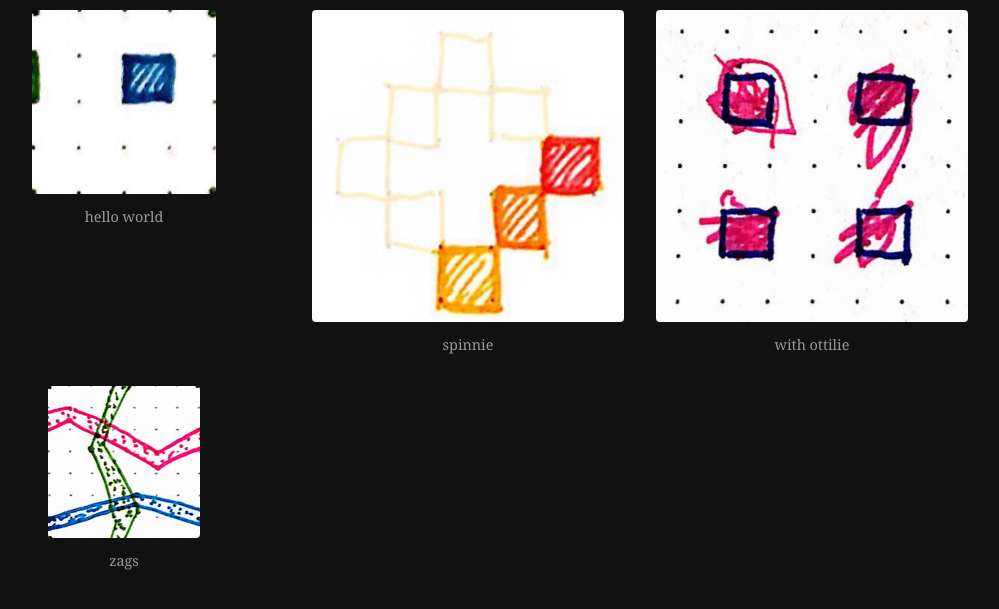
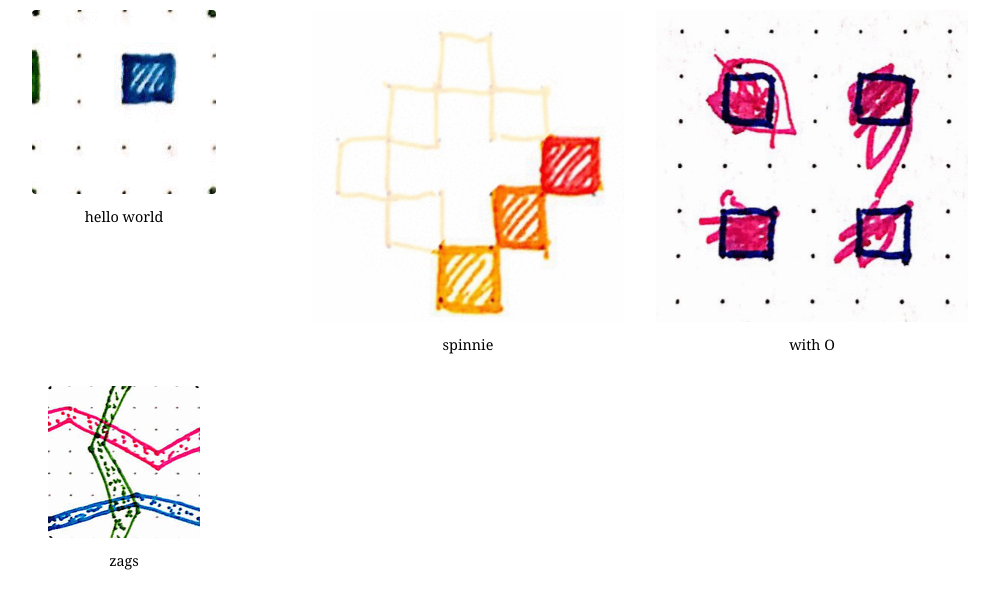
Before and after one commit to stringertheory/hand-drawn-gifs, a plain HTML site: page index.html in a window 1280 px wide. Shown: the part 93-702 px from the top of the page, without its empty margins (172-1171 px from the left). Drawn offline with Linux system fonts and the light colour scheme.

Commit message:
change color

```diff
--- a/index.html
+++ b/index.html
@@ -7,8 +7,6 @@
   <style>
     * { margin: 0; padding: 0; box-sizing: border-box; }
     body {
-      background: #111;
-      color: #eee;
       font-family: Georgia, serif;
       padding: 2rem;
     }
@@ -34,7 +32,6 @@
     }
     .gallery figcaption {
       margin-top: 0.5rem;
-      color: #999;
       font-size: 0.9rem;
     }
   </style>
@@ -52,7 +49,7 @@
     </figure>
     <figure>
       <img src="with-ottilie-000.gif" alt="With Ottilie">
-      <figcaption>with ottilie</figcaption>
+      <figcaption>with O</figcaption>
     </figure>
     <figure>
       <img src="zags.gif" alt="Zags">
```
